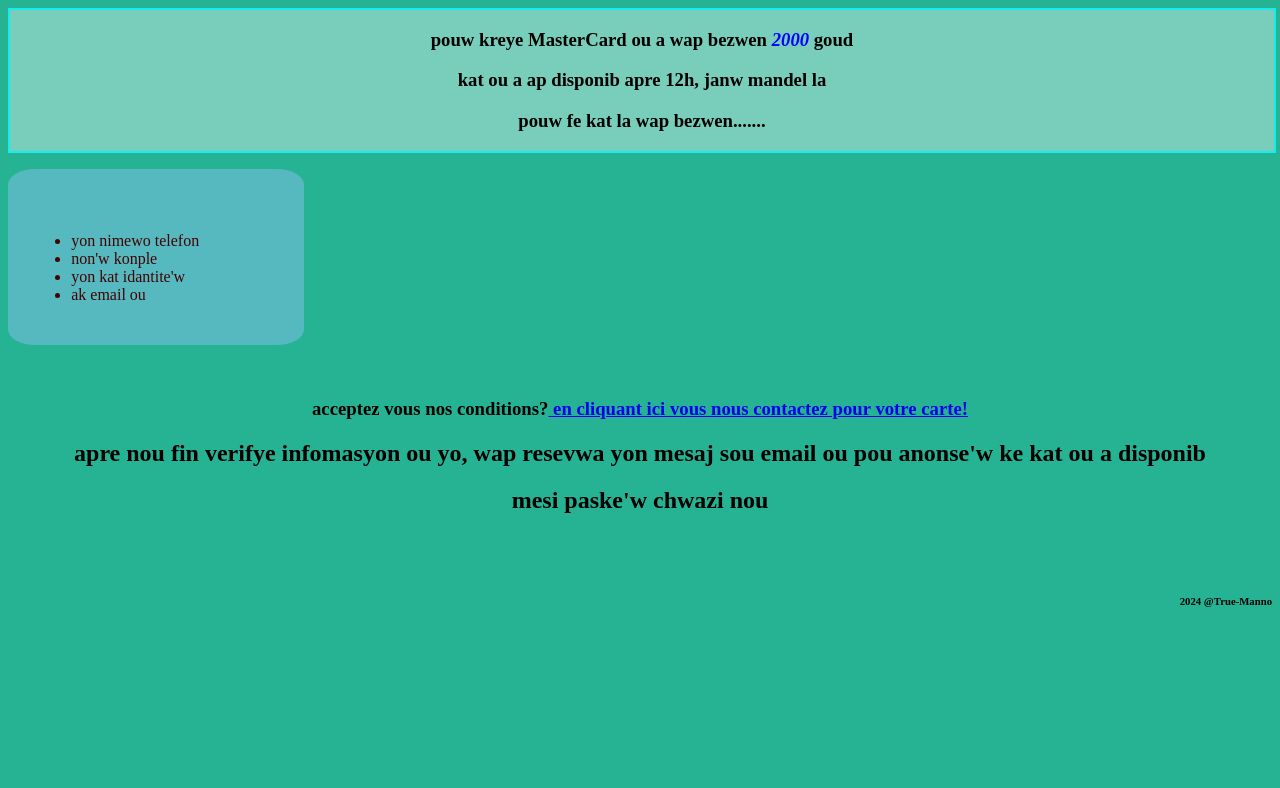
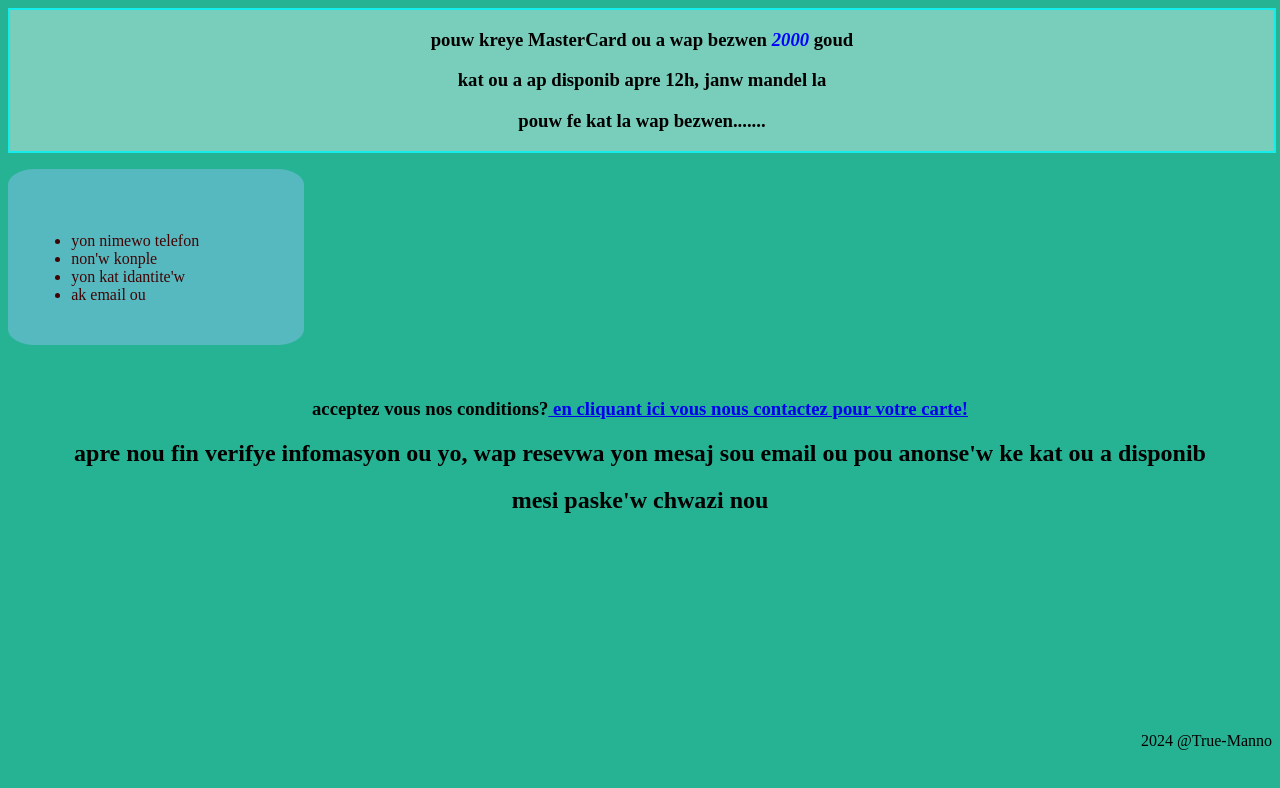
Before and after one commit to thisboy10001/easydealshop, a plain HTML site: page MasterCard.html in a window 1280 px wide. Drawn offline with Linux system fonts and the light colour scheme.

Commit message:
Update MasterCard.html

```diff
--- a/MasterCard.html
+++ b/MasterCard.html
@@ -62,9 +62,7 @@
             <h2>mesi paske'w chwazi nou</h2>
         </span>
         <br>
-        <br>
-        <footer>
-            <h6>2024 @True-Manno</h6>
-        </footer>
+        <br> <br><br><br><br><br><br><br><br><br>
+        <footer>2024 @True-Manno</footer>
     </body>
 </html>
```
